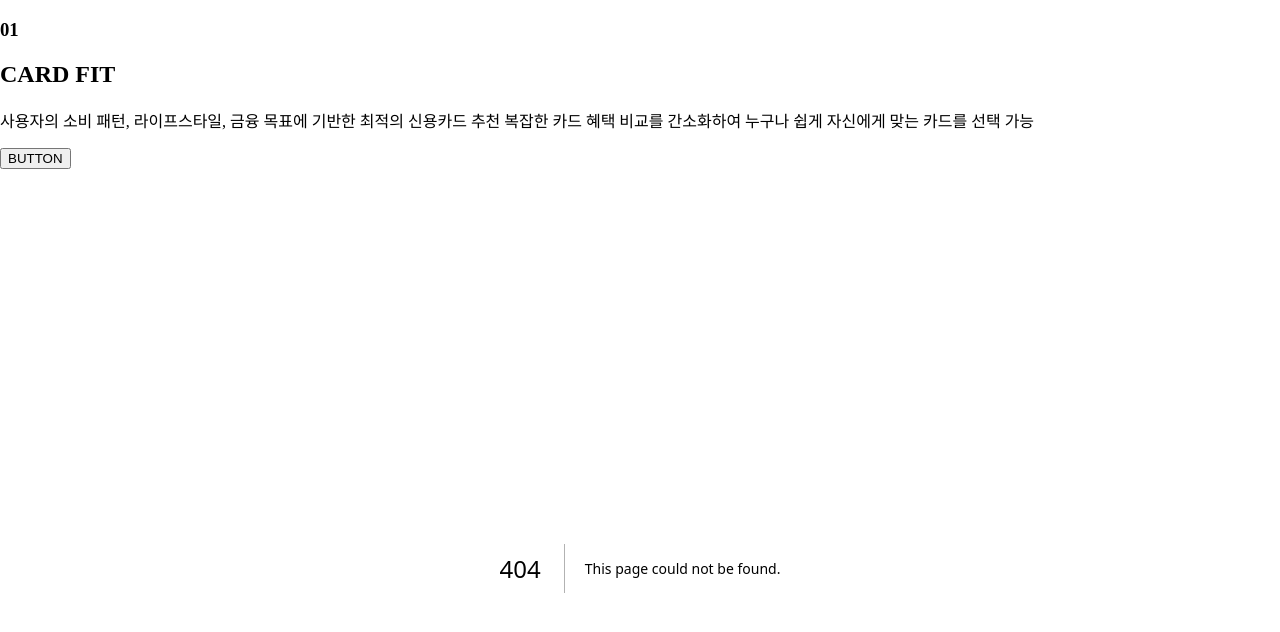
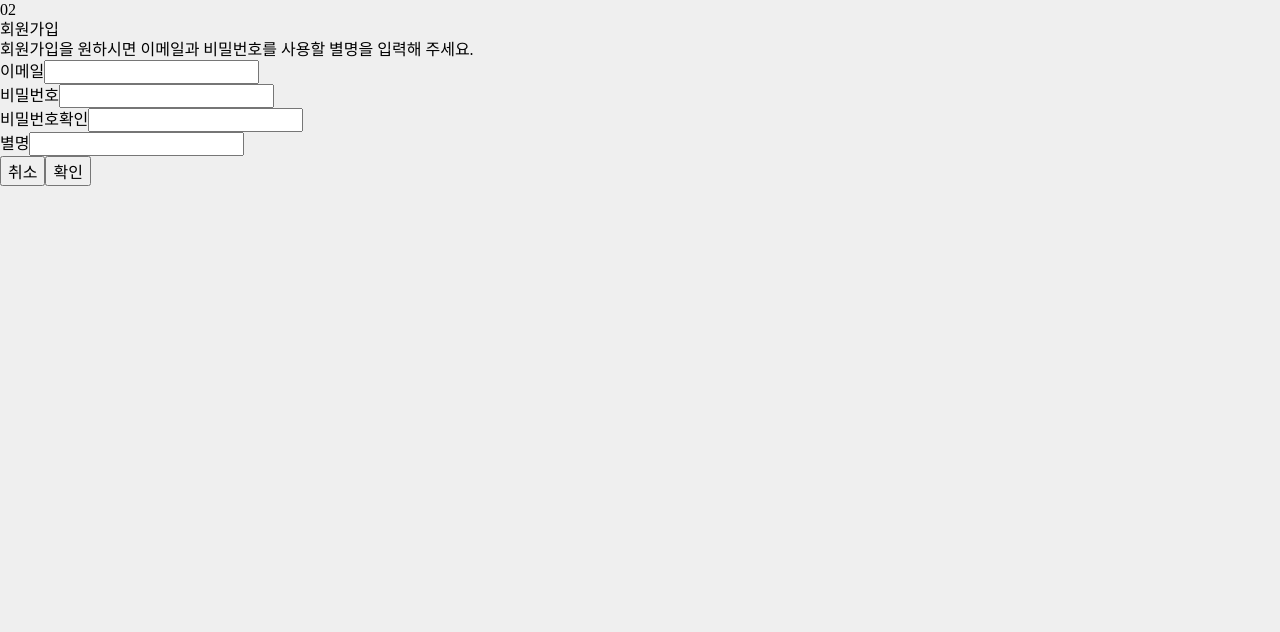
Before and after one commit to qqeew1234/CardRecommendService, a Next.js app in the folder frontend/: page /pages/signup in a window 1280 px wide. Before the commit this address had no page. Shown: the top 632 px of the page. Built offline with nearby package versions, Linux system fonts and the light colour scheme.

Commit message:
우선여기까지

```diff
--- a/frontend/src/app/layout.tsx
+++ b/frontend/src/app/layout.tsx
@@ -1,7 +1,6 @@
 import type { Metadata } from "next";
+import "./reset.css";
 import "@/styles/globals.scss";
-import PageHeader from "@/components/globals/PageHeader";
-
 
 export const metadata: Metadata = {
   title: "Card Fit",
@@ -14,12 +13,11 @@ export default function RootLayout({
   children: React.ReactNode;
 }>) {
   return (
-    <html lang="en">
-      <body className={""}>
-        <PageHeader>
-          <button>BUTTON</button>
-        </PageHeader>
+    <html lang="ko">
+      <body>
+
         {children}
+
       </body>
     </html>
   );
--- /dev/null
+++ b/frontend/src/app/pages/signup/page.tsx
@@ -0,0 +1,43 @@
+import PageHeader from "@/components/globals/PageHeader";
+import Link from "next/link";
+
+export default function Signup() {
+  const header ={
+    number: "02",
+    title: "회원가입",
+    description: "회원가입을 원하시면 이메일과 비밀번호를 사용할 별명을 입력해 주세요.",
+  }
+  return (
+    <>
+      <PageHeader number={header.number} title={header.title} description={header.description}>
+          <div className="btns">
+
+          </div>
+      </PageHeader>
+      <div className="page signup">
+        <form action="">
+          <div className="email">
+            <label>이메일</label>
+            <input type="text" />
+          </div>
+          <div className="password">
+            <label>비밀번호</label>
+            <input type="password"/>
+          </div>
+          <div className="password-re">
+            <label>비밀번호확인</label>
+            <input type="password"/>
+          </div>
+          <div className="nickname">
+            <label>별명</label>
+            <input type="text"/>
+          </div>
+          <div className="btns">
+            <Link href={"/"}><button>취소</button></Link>
+            <button>확인</button>
+          </div>
+        </form>
+      </div>
+    </>
+  );
+}
--- /dev/null
+++ b/frontend/src/app/reset.css
@@ -0,0 +1,54 @@
+html, body, div, span, applet, object, iframe,
+h1, h2, h3, h4, h5, h6, p, blockquote, pre,
+a, abbr, acronym, address, big, cite, code,
+del, dfn, em, img, ins, kbd, q, s, samp,
+small, strike, strong, sub, sup, tt, var,
+u, i, center,
+dl, dt, dd, ol, ul, li,
+fieldset, form, label, legend,
+table, caption, tbody, tfoot, thead, tr, th, td,
+article, aside, canvas, details, embed,
+figure, figcaption, footer, header, hgroup,
+menu, nav, output, ruby, section, summary,
+time, mark, audio, video {
+	margin: 0;
+	padding: 0;
+	border: 0;
+	font-size: 100%;
+	font: inherit;
+	line-height: 20px;
+	vertical-align: baseline;
+	box-sizing: border-box;
+}
+/* HTML5 display-role reset for older browsers */
+article, aside, details, figcaption, figure,
+footer, header, hgroup, menu, nav, section {
+	display: block;
+}
+body {
+	line-height: 1;
+}
+ol, ul {
+	list-style: none;
+}
+blockquote, q {
+	quotes: none;
+}
+blockquote:before, blockquote:after,
+q:before, q:after {
+	content: '';
+	content: none;
+}
+table {
+	border-collapse: collapse;
+	border-spacing: 0;
+}
+
+
+a{
+	text-decoration: none;
+	color: inherit;
+}
+input, textarea, select, option, button, label{
+	font-size: 16px;
+}
--- a/frontend/src/components/globals/PageHeader.tsx
+++ b/frontend/src/components/globals/PageHeader.tsx
@@ -1,20 +1,19 @@
-export default function PageHeader({children}: {children: React.ReactNode}) {
-  const header ={
-    "pageNum": "01",
-    "title": "CARD FIT",
-    "description": "사용자의 소비 패턴, 라이프스타일, 금융 목표에 기반한 최적의 신용카드 추천 복잡한 카드 혜택 비교를 간소화하여 누구나 쉽게 자신에게 맞는 카드를 선택 가능",
-  }
+interface myTypes{
+  number : string;
+  title : string;
+  description : string;
+  children: React.ReactNode;
+}
+export default function PageHeader({ number, title, description, children }: myTypes) {
   return (
     <div className="pageHeader">
       <header>
         <div className="hdrLeft">
-          <h3>{header.pageNum}</h3>
-          <h2>{header.title}</h2>
-          <p>{header.description}</p>
+          <h3>{number}</h3>
+          <h2>{title}</h2>
+          <p>{description}</p>
         </div>
-        <div className="btns">
-          {children}
-        </div>
+        {children}
       </header>
     </div>
   );
```
Also changed, not shown: frontend/src/app/()/page.tsx (+48 -1 lines).
